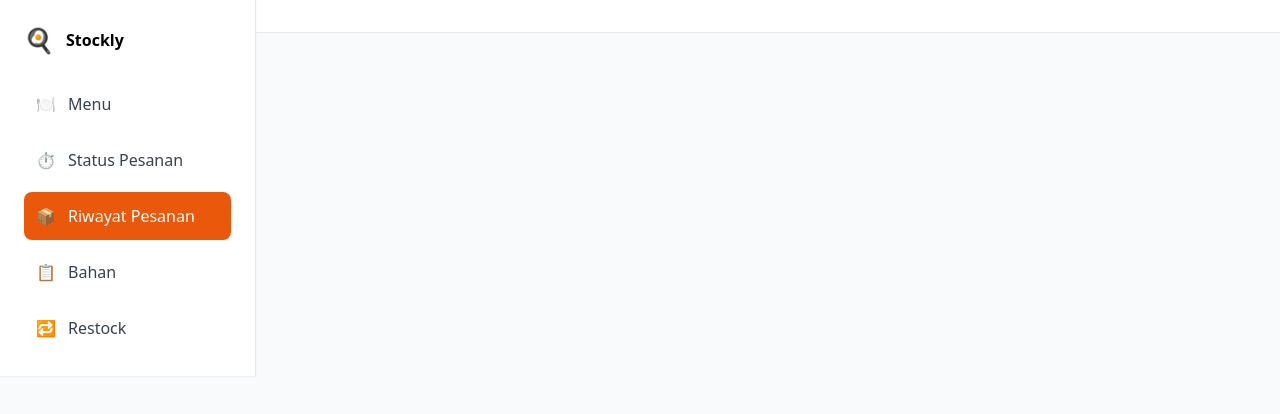
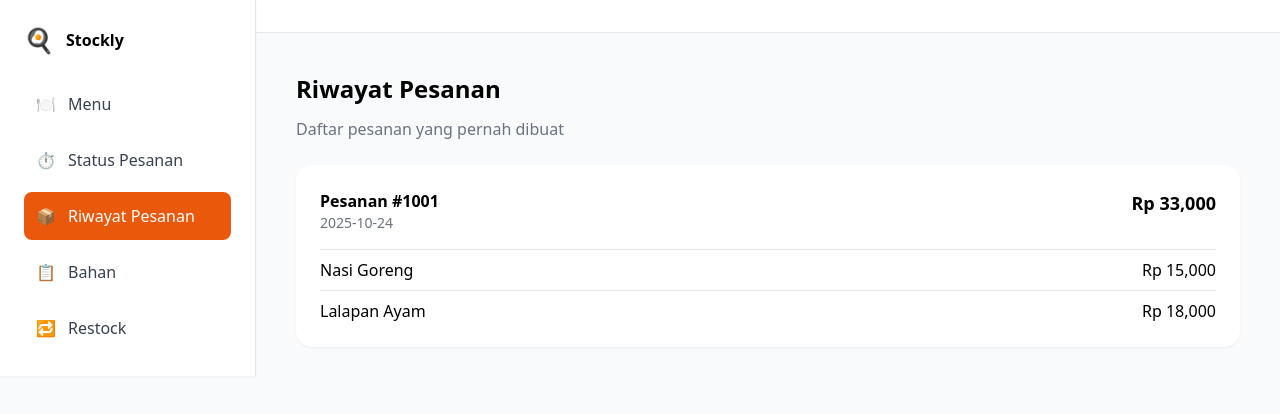
Before and after one commit to Ilanewos/Stockly, a React (Vite) app in the folder frontend/: page /riwayat in a window 1280 px wide. Shown: the top 414 px of the page. Built offline with nearby package versions, Linux system fonts and the light colour scheme.

Commit message:
Menambahkan Halaaman Pesanan

```diff
--- a/frontend/src/App.jsx
+++ b/frontend/src/App.jsx
@@ -5,6 +5,8 @@ import Header from "./components/Header";
 import MenuPage from "./pages/MenuPage";
 import BahanPage from "./pages/BahanPage";
 import RestockPage from "./pages/RestockPage";
+import RiwayatPesananPage from "./pages/RiwayatPesananPage";
+
 
 export default function App() {
   const [open, setOpen] = useState(false);
@@ -19,6 +21,8 @@ export default function App() {
             <Route path="/" element={<MenuPage />} />
             <Route path="/bahan" element={<BahanPage />} />
             <Route path="/restock" element={<RestockPage />} />
+            <Route path="/riwayat" element={<RiwayatPesananPage />} />
+
 
           </Routes>
         </main>
--- /dev/null
+++ b/frontend/src/pages/RiwayatPesananPage.jsx
@@ -0,0 +1,32 @@
+import React from 'react'
+import { pesanan, menu as menuData } from '../data'
+
+export default function RiwayatPesananPage(){
+  return (
+    <div className="p-6">
+      <h2 className="text-2xl font-bold mb-3">Riwayat Pesanan</h2>
+      <p className="text-gray-500 mb-6">Daftar pesanan yang pernah dibuat</p>
+
+      <div className="space-y-4">
+        {pesanan.map(p => (
+          <div key={p.id_pesanan} className="card">
+            <div className="flex justify-between">
+              <div>
+                <div className="font-semibold">Pesanan #{p.id_pesanan}</div>
+                <div className="text-sm text-gray-500">{p.tanggal}</div>
+              </div>
+              <div className="text-lg font-semibold">Rp {p.total_bayar.toLocaleString()}</div>
+            </div>
+
+            <ul className="mt-4">
+              {p.items.map((it, idx) => {
+                const m = menuData.find(x => x.id_menu === it.id_menu)
+                return (<li key={idx} className="flex justify-between border-t pt-2 mt-2"><div>{m?.nama_menu}</div><div>Rp {it.subtotal.toLocaleString()}</div></li>)
+              })}
+            </ul>
+          </div>
+        ))}
+      </div>
+    </div>
+  )
+}
```
